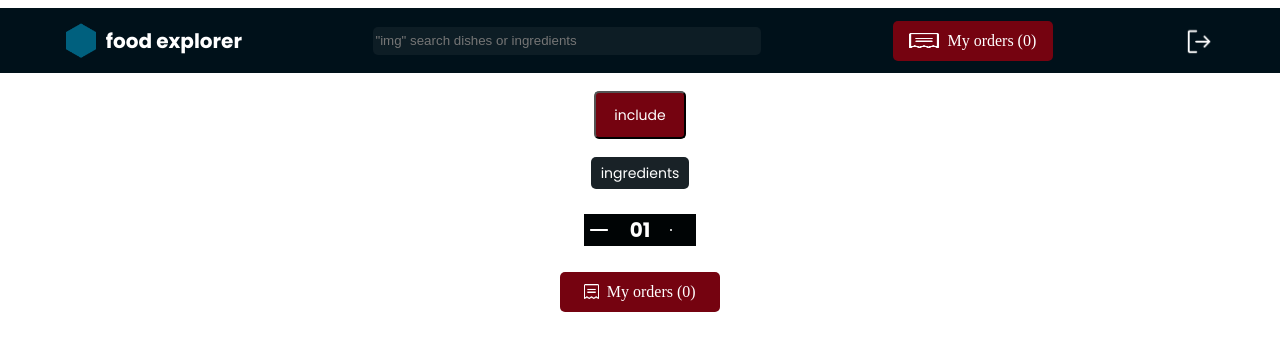
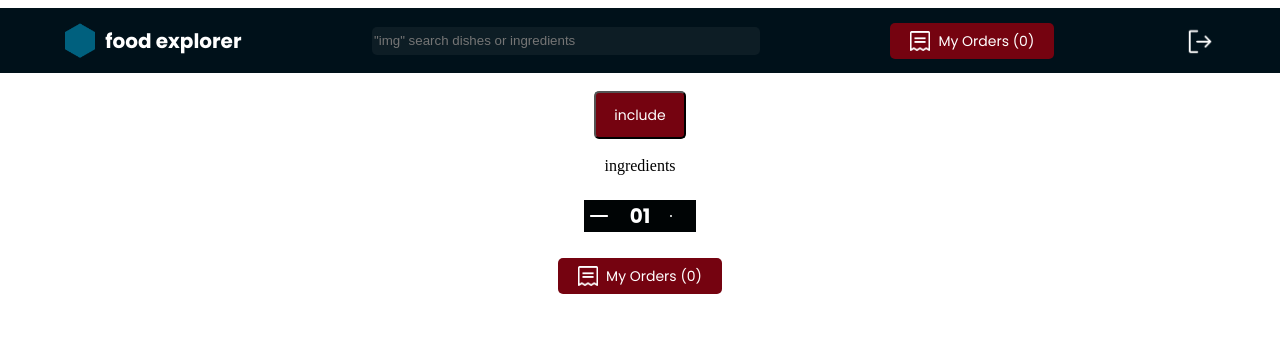
Before and after one commit to DantasBeyer/food-explorer-client-, a React (Create React App) app: page / in a window 1280 px wide. Shown: the top 350 px of the page. Built offline with nearby package versions, Linux system fonts and the light colour scheme.

Commit message:
button and navbar updated

```diff
--- a/src/components/MyOrders/myorders.css
+++ b/src/components/MyOrders/myorders.css
@@ -1,19 +1,19 @@
 @import url("https://fonts.googleapis.com/css2?family=Poppins:wght@400;500;600;700&display=swap");
-#my_orders_container {
-  width: 10rem;
-  height: 2.5rem;
-  background-color: #750310;
-  border-radius: 5px;
+.btn_container {
   display: flex;
   justify-content: center;
   align-items: center;
+  background-color: #750310;
+  font-family: "Poppins", sans-serif;
+  font-weight: medium;
+  font-size: 14px;
+  line-height: 24px;
+  color: #FFFFFF;
+  padding: 6px 20px;
   gap: 8px;
+  border-radius: 5px;
 }
-#my_orders_container p {
-  color: #FFFFFF;
-  font-size: 100%;
-}
-#my_orders_container img {
-  height: 0.9rem;
-  width: 0.9rem;
+.btn_container img {
+  width: 20px;
+  height: 20px;
 }/*# sourceMappingURL=myorders.css.map */
--- a/src/components/MyOrders/myorders.jsx
+++ b/src/components/MyOrders/myorders.jsx
@@ -4,10 +4,10 @@ import receptImg from '../../img/icons/recept.png'
 
 function myorders() {
   return (
-    <div id='my_orders_container'>
+      <div className='btn_container'>
         <img src={receptImg} alt="recept_img" />
-        <p>My orders (0)</p>
-    </div>
+        My Orders (0)
+      </div>
   )
 }
 
--- a/src/components/MyOrders/myorders.scss
+++ b/src/components/MyOrders/myorders.scss
@@ -1,22 +1,21 @@
 @import '../../style/variables';
 
-#my_orders_container{
-    width: 10rem;
-    height: 2.5rem;
-    background-color: $red_100;
-    border-radius: 5px;
-
+   .btn_container{
     display: flex;
     justify-content: center;
     align-items: center;
+    background-color: $red_100;
+
+    @include poppins_100_medium;
+    color: $light_100;
+
+    padding: 6px 20px;
     gap: 8px;
+    border-radius: 5px;
 
-    p{
-        color: $light_100;
-        font-size: 100%;
+    img{
+        width: 20px;
+        height: 20px;
     }
-    img{
-        height: 0.9rem;
-        width: 0.9rem;
-    }
-}
+
+   }
--- a/src/components/Navbar/navbar.css
+++ b/src/components/Navbar/navbar.css
@@ -8,7 +8,7 @@
   height: 65px;
   background-color: #00111A;
 }
-#navbar_container img {
+#navbar_container .img {
   width: 30px;
 }
 
--- a/src/components/Navbar/navbar.jsx
+++ b/src/components/Navbar/navbar.jsx
@@ -8,18 +8,12 @@ function navbar() {
   return (
     <div id='navbar_container'>
       <section className='logo'>
-        <img src={logo} alt="logo_img" />
+        <img  className='img' src={logo} alt="logo_img" />
         <p>food explorer</p>
       </section>
-
       <input className='search_bar' type="text" placeholder='"img" search dishes or ingredients'/>
-
-      <div className='myorders'>
         <Myorders/>
-      </div>
-
-      <img src={exitImg} alt="logout_img" />
-
+      <img className='img' src={exitImg} alt="logout_img" />
     </div>
   )
 }
--- a/src/components/Navbar/navbar.scss
+++ b/src/components/Navbar/navbar.scss
@@ -11,10 +11,12 @@
     height: 65px;
     background-color: $dark_600;
 
-    img{
+    .img{
         width: 30px;
     }
+
 }
+
 
 
 .logo{
--- a/src/components/Tag/tag.css
+++ b/src/components/Tag/tag.css
@@ -1,5 +1,5 @@
 @import url("https://fonts.googleapis.com/css2?family=Poppins:wght@400;500;600;700&display=swap");
-#tag_container {
+.tag {
   display: flex;
   align-items: center;
   justify-content: center;
```
Also changed, not shown: 2 other files (tests, documents, lock files or other folders).
